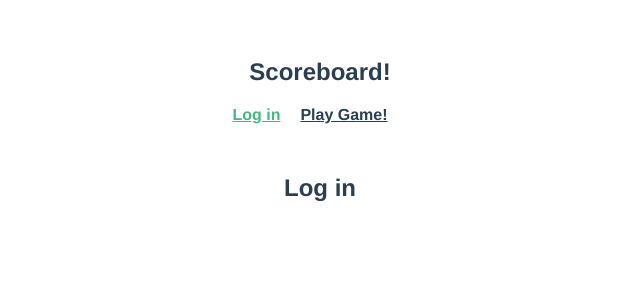
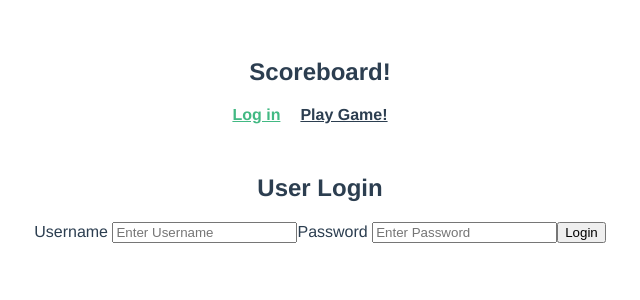
Before and after one commit to rebeccakruk/W14B, a Vue app: page /#/ in a window 1280 px wide. Shown: the top 300 px of the page, without its empty margins (320-960 px from the left). Built offline with nearby package versions, Linux system fonts and the light colour scheme.

Commit message:
created login page, not tested

```diff
--- a/src/views/LoginPage.vue
+++ b/src/views/LoginPage.vue
@@ -1,10 +1,22 @@
 <template>
     <div>
-        <h2>Log in</h2>
+        <h2>User Login</h2>
+        <div class="container">
+            <label for="uname">Username </label>
+            <input type="text" placeholder="Enter Username" name="uname" required>
+
+            <label for="psw">Password </label>
+            <input type="password" placeholder="Enter Password" name="psw" required>
+
+            <button type="submit">Login</button>
+
+        </div>
     </div>
 </template>
 
 <script>
+// import cookies from 'vue-cookies';
+// import AxiosComp from '@/components/AxiosComp.vue'
 export default {
     name: "LoginPage"
 }
```
